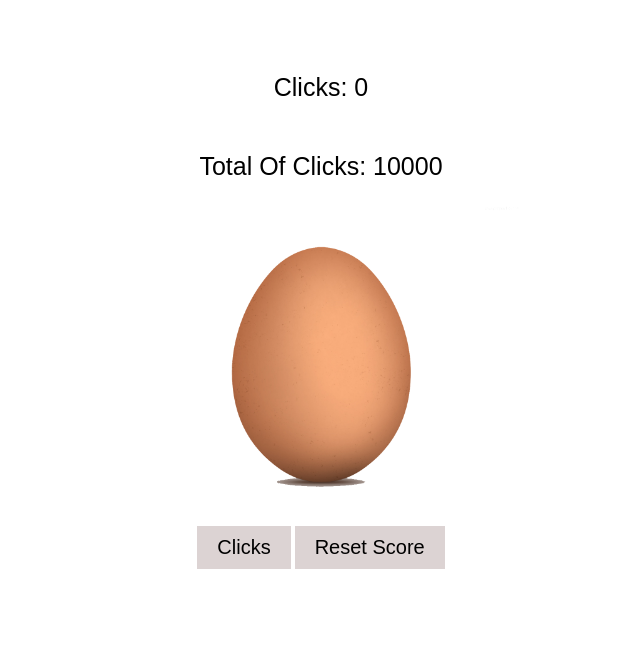
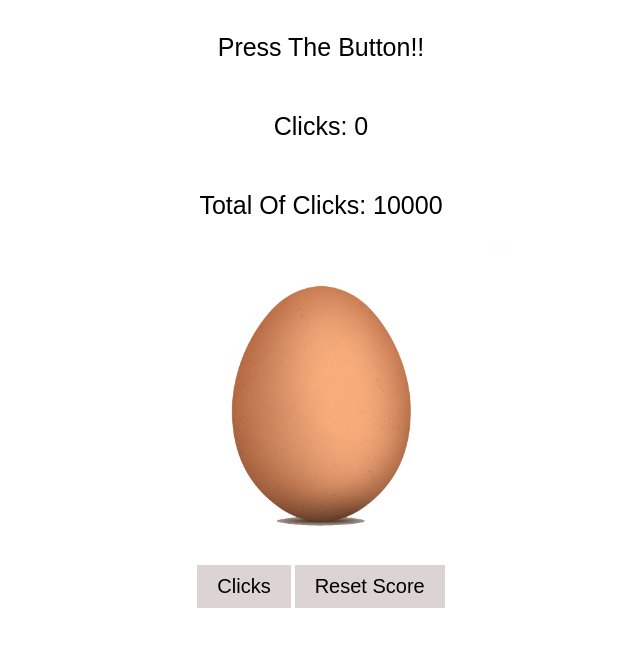
Before and after one commit to RobloxCode/Egg_Game, a plain HTML site: page index.html in a window 1280 px wide. Shown: the whole page, without its empty margins (417-1057 px from the left). Drawn offline with Linux system fonts and the light colour scheme.

Commit message:
Update index.html

```diff
--- a/index.html
+++ b/index.html
@@ -7,6 +7,10 @@
   <body>
 
     <div id="container">
+
+      <p id="page_title">
+        Press The Button!!
+      </p>
 
       <p id="clicks">
         Clicks: 0
```
